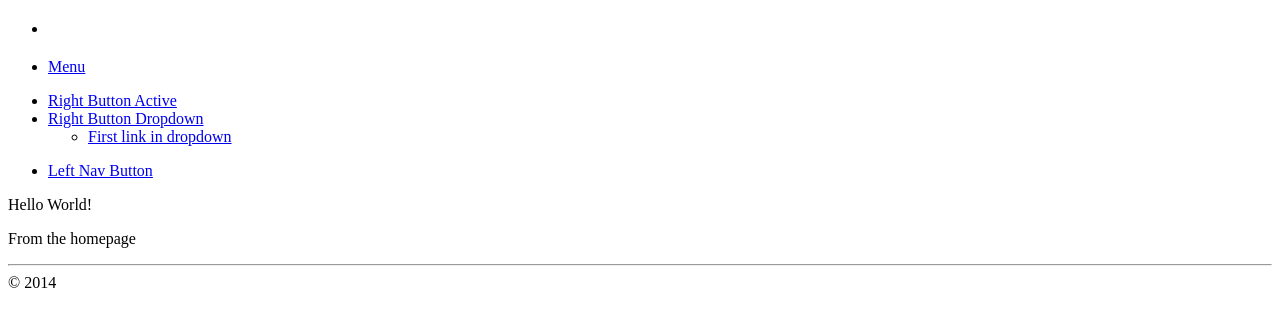
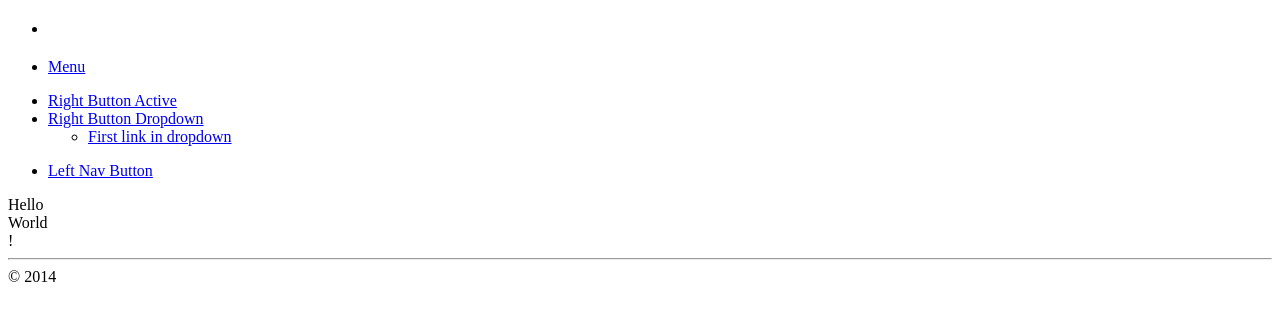
Before and after one commit to gargoyle/SlimFast, a PHP site: template app/views/pages/homepage.twig in a window 1280 px wide. Shown: the top 327 px of the page. Run offline with PHP 8.4, Linux system fonts and the light colour scheme; the template is opened without the code that fills it, so the values that code supplies are empty; some libraries are stand-ins or nearby versions.

Commit message:
updated example content and added init script

```diff
--- a/app/views/layouts/global.twig
+++ b/app/views/layouts/global.twig
@@ -55,7 +55,6 @@
 
         {% block main_section %}
             {% block main_content %}
-              <p>Hello World!</p>
             {% endblock %}
         {% endblock %}
 
--- a/app/views/pages/homepage.twig
+++ b/app/views/pages/homepage.twig
@@ -6,6 +6,9 @@
 
 
 {% block main_content %}
-  {{ parent() }}
-  <p>From the homepage</p>
+<div class="row">
+  <div class="small-6 large-4 columns">Hello</div>
+  <div class="small-4 large-4 columns">World</div>
+  <div class="small-2 large-4 columns">!</div>
+</div>
 {% endblock %}
```
Also changed, not shown: 1 other file.
